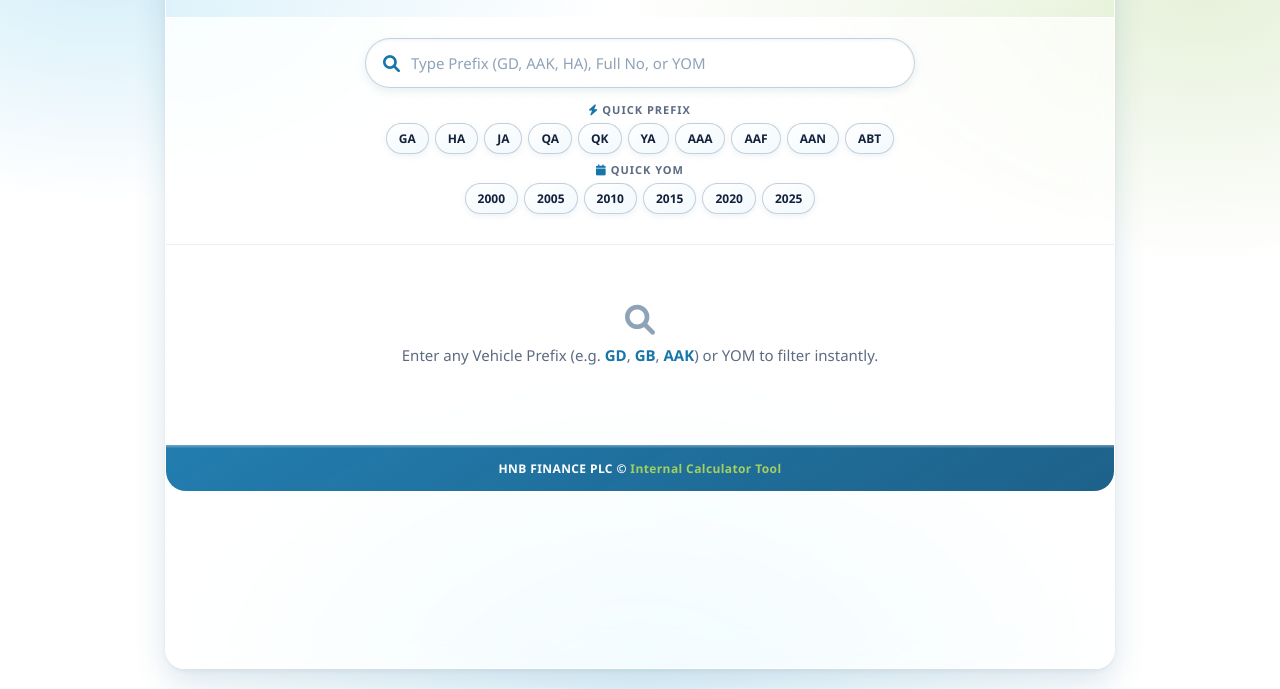
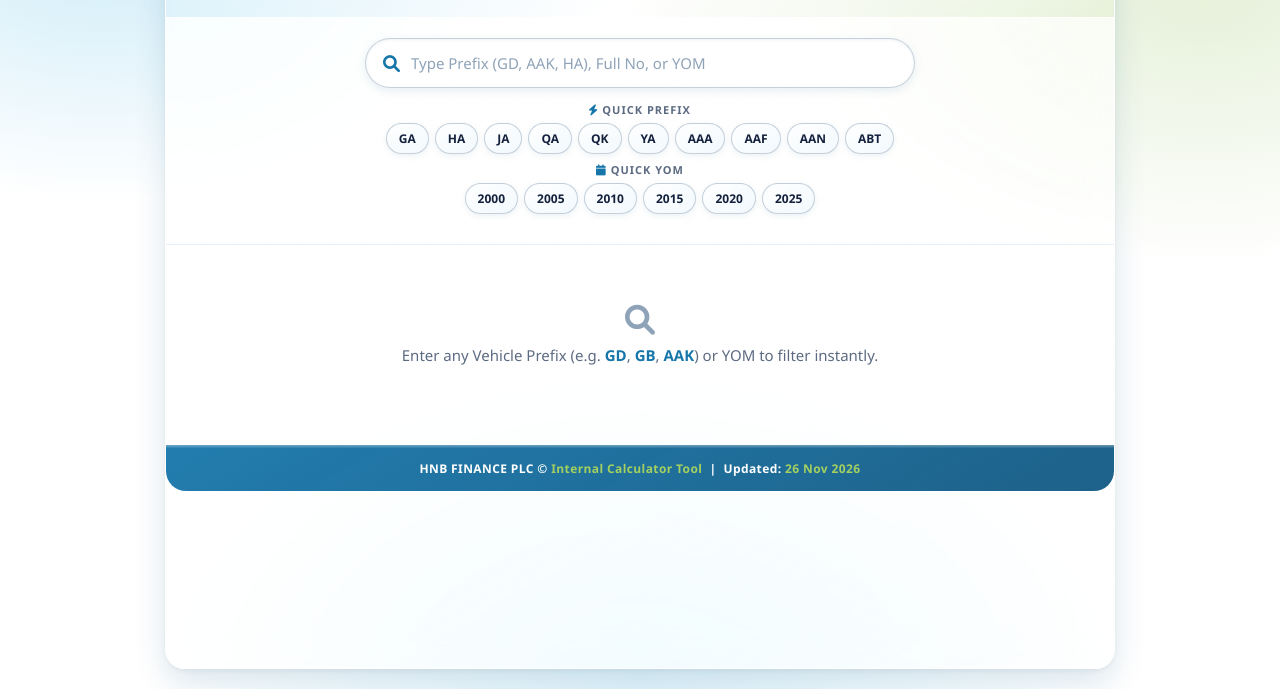
Before and after one commit to GMAPHNBF/3WH3, a plain HTML site: page index.html in a window 1280 px wide. Shown: the part 111-800 px from the top of the page. Drawn offline with Linux system fonts and the light colour scheme.

Commit message:
Add files via upload

```diff
--- a/index.html
+++ b/index.html
@@ -429,7 +429,7 @@
     </div>
 
     <div class="footer">
-        HNB FINANCE PLC &copy; <b>Internal Calculator Tool</b>
+        HNB FINANCE PLC &copy; <b>Internal Calculator Tool</b> &nbsp;|&nbsp; Updated: <b>26 Nov 2026</b>
     </div>
 </div>
 
@@ -495,34 +495,34 @@
 
 <script>
     const vehicleData = [
-        { id: 1, yom: "2000-2002", range: "GA - GZ", start: "GA", end: "GZ", period: 36, facility: 320000.00, maxFacility: 410000.00, price: 683400.00 },
-        { id: 2, yom: "2003", range: "HA - HT", start: "HA", end: "HT", period: 36, facility: 420000.00, maxFacility: 460000.00, price: 767000.00 },
-        { id: 3, yom: "2004", range: "HV - HZ", start: "HV", end: "HZ", period: 36, facility: 450000.00, maxFacility: 490000.00, price: 817000.00 },
-        { id: 4, yom: "2004", range: "JA - JW", start: "JA", end: "JW", period: 48, facility: 500000.00, maxFacility: 540000.00, price: 900000.00 },
-        { id: 5, yom: "2005", range: "JW - JZ", start: "JW", end: "JZ", period: 48, facility: 525000.00, maxFacility: 560000.00, price: 933500.00 },
-        { id: 6, yom: "2005", range: "QA - QE", start: "QA", end: "QE", period: 48, facility: 600000.00, maxFacility: 650000.00, price: 1083500.00 },
-        { id: 7, yom: "2006", range: "QE - QK", start: "QE", end: "QK", period: 48, facility: 625000.00, maxFacility: 675000.00, price: 1125000.00 },
-        { id: 8, yom: "2007", range: "QK - QM 2st", start: "QK", end: "QM", stroke: "2st", period: 60, facility: 660000.00, maxFacility: 750000.00, price: 1250000.00 },
-        { id: 9, yom: "2007", range: "QK - QM 4st", start: "QK", end: "QM", stroke: "4st", period: 60, facility: 660000.00, maxFacility: 700000.00, price: 1167000.00 },
-        { id: 10, yom: "2008", range: "QM - QQ", start: "QM", end: "QQ", period: 60, facility: 700000.00, maxFacility: 750000.00, price: 1250000.00 },
-        { id: 11, yom: "2009", range: "QQ - QV (SL)", start: "QQ", end: "QV", note: "SL", period: 60, facility: 725000.00, maxFacility: 775000.00, price: 1292000.00 },
-        { id: 12, yom: "2009", range: "QR - QV (DL)", start: "QR", end: "QV", note: "DL", period: 60, facility: 750000.00, maxFacility: 825000.00, price: 1375000.00 },
-        { id: 13, yom: "2010", range: "QW - QZ", start: "QW", end: "QZ", period: 60, facility: 800000.00, maxFacility: 900000.00, price: 1500000.00 },
-        { id: 14, yom: "2010", range: "YA - YF 173CC", start: "YA", end: "YF", cc: "173CC", period: 60, facility: 900000.00, maxFacility: 950000.00, price: 1583500.00 },
-        { id: 15, yom: "2010", range: "YA - YF 200CC", start: "YA", end: "YF", cc: "200CC", period: 60, facility: 900000.00, maxFacility: 950000.00, price: 1583500.00 },
-        { id: 16, yom: "2011", range: "YF - YT", start: "YF", end: "YT", period: 60, facility: 950000.00, maxFacility: 970000.00, price: 1617000.00 },
-        { id: 17, yom: "2012", range: "YT - YZ", start: "YT", end: "YZ", period: 60, facility: 975000.00, maxFacility: 1000000.00, price: 1667000.00 },
-        { id: 18, yom: "2012", range: "AAA - AAF", start: "AAA", end: "AAF", period: 60, facility: 1000000.00, maxFacility: 1050000.00, price: 1750000.00 },
-        { id: 19, yom: "2013", range: "AAF - AAN", start: "AAF", end: "AAN", period: 60, facility: 1025000.00, maxFacility: 1075000.00, price: 1792000.00 },
-        { id: 20, yom: "2014", range: "AAN - AAV", start: "AAN", end: "AAV", period: 60, facility: 1050000.00, maxFacility: 1100000.00, price: 1833500.00 },
-        { id: 21, yom: "2015", range: "AAV - AAZ", start: "AAV", end: "AAZ", period: 60, facility: 1080000.00, maxFacility: 1130000.00, price: 1833500.00 },
-        { id: 22, yom: "2015", range: "ABA - ABH", start: "ABA", end: "ABH", period: 60, facility: 1120000.00, maxFacility: 1176000.00, price: 1960000.00 },
-        { id: 23, yom: "2016", range: "ABH - ABO", start: "ABH", end: "ABO", period: 60, facility: 1150000.00, maxFacility: 1182000.00, price: 1970000.00 },
-        { id: 24, yom: "2017", range: "ABP - ABQ", start: "ABP", end: "ABQ", period: 60, facility: 1150000.00, maxFacility: 1188000.00, price: 1980000.00 },
-        { id: 25, yom: "2018", range: "ABR - ABS", start: "ABR", end: "ABS", period: 60, facility: 1160000.00, maxFacility: 1194000.00, price: 1990000.00 },
-        { id: 26, yom: "2019", range: "ABT", start: "ABT", end: "ABT", period: 60, facility: 1170000.00, maxFacility: 1197000.00, price: 1995000.00 },
-        { id: 27, yom: "2020/2023", range: "ABU - ABV", start: "ABU", end: "ABV", period: 60, facility: 1180000.00, maxFacility: 1206000.00, price: 2010000.00 },
-        { id: 28, yom: "2025", range: "AB+", start: "AB", end: "ZZ", period: 60, facility: null, maxFacility: 1218000.00, price: 2030000.00 }
+        { id: 1, yom: "2000-2002", range: "GA - GZ", start: "GA", end: "GZ", period: 36, facility: 410000.00, maxFacility: 430000.00, price: 717000.00 },
+        { id: 2, yom: "2003", range: "HA - HT", start: "HA", end: "HT", period: 36, facility: 460000.00, maxFacility: 500000.00, price: 833500.00 },
+        { id: 3, yom: "2004", range: "HV - HZ", start: "HV", end: "HZ", period: 36, facility: 490000.00, maxFacility: 530000.00, price: 883500.00 },
+        { id: 4, yom: "2004", range: "JA - JW", start: "JA", end: "JW", period: 48, facility: 540000.00, maxFacility: 580000.00, price: 967000.00 },
+        { id: 5, yom: "2005", range: "JW - JZ", start: "JW", end: "JZ", period: 48, facility: 560000.00, maxFacility: 600000.00, price: 1000000.00 },
+        { id: 6, yom: "2005", range: "QA - QE", start: "QA", end: "QE", period: 48, facility: 650000.00, maxFacility: 690000.00, price: 1150000.00 },
+        { id: 7, yom: "2006", range: "QE - QK", start: "QE", end: "QK", period: 48, facility: 675000.00, maxFacility: 715000.00, price: 1192000.00 },
+        { id: 8, yom: "2007", range: "QK - QM 2st", start: "QK", end: "QM", stroke: "2st", period: 60, facility: 750000.00, maxFacility: 790000.00, price: 1317000.00 },
+        { id: 9, yom: "2007", range: "QK - QM 4st", start: "QK", end: "QM", stroke: "4st", period: 60, facility: 700000.00, maxFacility: 730000.00, price: 1217000.00 },
+        { id: 10, yom: "2008", range: "QM - QQ", start: "QM", end: "QQ", period: 60, facility: 750000.00, maxFacility: 790000.00, price: 1317000.00 },
+        { id: 11, yom: "2009", range: "QQ - QV (SL)", start: "QQ", end: "QV", note: "SL", period: 60, facility: 775000.00, maxFacility: 815000.00, price: 1358500.00 },
+        { id: 12, yom: "2009", range: "QR - QV (DL)", start: "QR", end: "QV", note: "DL", period: 60, facility: 825000.00, maxFacility: 875000.00, price: 1458500.00 },
+        { id: 13, yom: "2010", range: "QW - QZ", start: "QW", end: "QZ", period: 60, facility: 900000.00, maxFacility: 950000.00, price: 1583500.00 },
+        { id: 14, yom: "2010", range: "YA - YF 173CC", start: "YA", end: "YF", cc: "173CC", period: 60, facility: 950000.00, maxFacility: 1000000.00, price: 1667000.00 },
+        { id: 15, yom: "2010", range: "YA - YF 200CC", start: "YA", end: "YF", cc: "200CC", period: 60, facility: 950000.00, maxFacility: 1000000.00, price: 1667000.00 },
+        { id: 16, yom: "2011", range: "YF - YT", start: "YF", end: "YT", period: 60, facility: 970000.00, maxFacility: 1020000.00, price: 1700000.00 },
+        { id: 17, yom: "2012", range: "YT - YZ", start: "YT", end: "YZ", period: 60, facility: 1000000.00, maxFacility: 1050000.00, price: 1750000.00 },
+        { id: 18, yom: "2012", range: "AAA - AAF", start: "AAA", end: "AAF", period: 60, facility: 1050000.00, maxFacility: 1100000.00, price: 1833500.00 },
+        { id: 19, yom: "2013", range: "AAF - AAN", start: "AAF", end: "AAN", period: 60, facility: 1075000.00, maxFacility: 1125000.00, price: 1875000.00 },
+        { id: 20, yom: "2014", range: "AAN - AAV", start: "AAN", end: "AAV", period: 60, facility: 1100000.00, maxFacility: 1150000.00, price: 1917000.00 },
+        { id: 21, yom: "2015", range: "AAV - AAZ", start: "AAV", end: "AAZ", period: 60, facility: 1130000.00, maxFacility: 1180000.00, price: 1967000.00 },
+        { id: 22, yom: "2015", range: "ABA - ABH", start: "ABA", end: "ABH", period: 60, facility: 1176000.00, maxFacility: 1226000.00, price: 2043500.00 },
+        { id: 23, yom: "2016", range: "ABH - ABO", start: "ABH", end: "ABO", period: 60, facility: 1182000.00, maxFacility: 1232000.00, price: 2053500.00 },
+        { id: 24, yom: "2017", range: "ABP - ABQ", start: "ABP", end: "ABQ", period: 60, facility: 1188000.00, maxFacility: 1238000.00, price: 2063500.00 },
+        { id: 25, yom: "2018", range: "ABR - ABS", start: "ABR", end: "ABS", period: 60, facility: 1194000.00, maxFacility: 1244000.00, price: 2073500.00 },
+        { id: 26, yom: "2019", range: "ABT", start: "ABT", end: "ABT", period: 60, facility: 1197000.00, maxFacility: 1247000.00, price: 2078500.00 },
+        { id: 27, yom: "2020/2023", range: "ABU - ABV", start: "ABU", end: "ABV", period: 60, facility: 1206000.00, maxFacility: 1256000.00, price: 2093500.00 },
+        { id: 28, yom: "2025", range: "AB+", start: "AB", end: "ZZ", period: 60, facility: 1218000.00, maxFacility: 1268000.00, price: 2113500.00 }
     ];
 
     const PREFIXES = ['GA','HA','JA','QA','QK','YA','AAA','AAF','AAN','ABT'];
```
